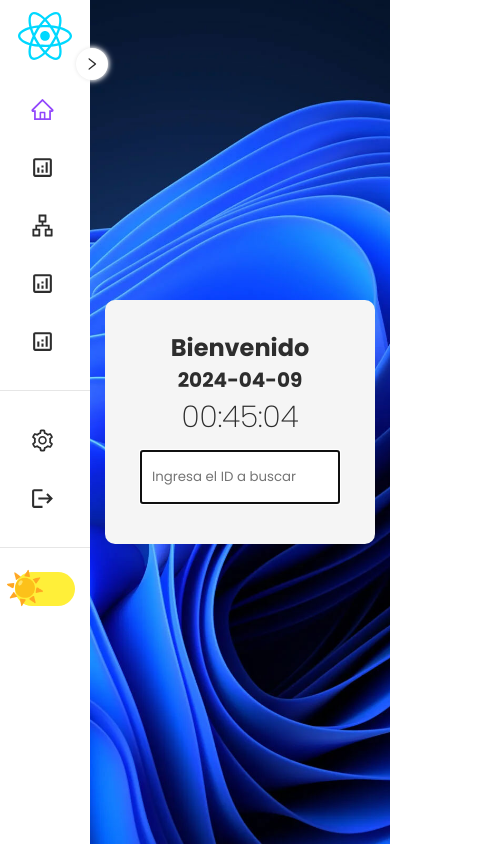
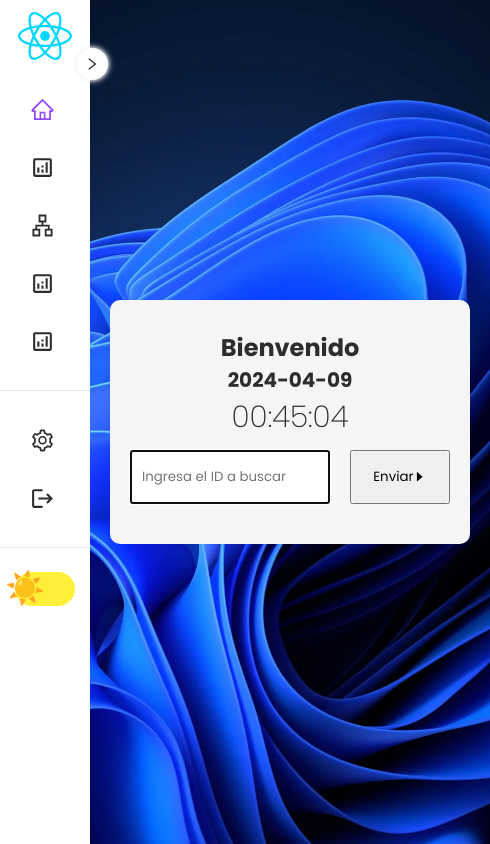
Before and after one commit to th3liquid/gym-2024, a React (Vite) app: page / in a window 390 px wide. Shown: the whole page, 490 px wide, since content can reach past the window. Built offline with nearby package versions, Linux system fonts and the light colour scheme; no server answers.

Commit message:
responsive

```diff
--- a/src/pages/Home.jsx
+++ b/src/pages/Home.jsx
@@ -2,6 +2,7 @@ import { useEffect, useState } from "react";
 import styled from "styled-components";
 import { Clock } from "../components/Clock";
 import { Modal } from "../helpers/Modal";
+import { AiFillCaretRight } from "react-icons/ai";
 
 export function Home({usuarios, setUsuarios}) {
 
@@ -75,6 +76,7 @@ export function Home({usuarios, setUsuarios}) {
                 onChange={(e) => setInputValue(e.target.value)}
                 placeholder="Ingresa el ID a buscar"
               />
+              <button  type='submit' >Enviar<AiFillCaretRight /></button>
             </form>
             <Modal nombreUsuario={nombreUsuario} isOpen={isModalOpen} onClose={handleCloseModal} />
           </div>
@@ -92,6 +94,21 @@ const Container =styled.div`
 
   align-content: center;
   height:100vh;
+
+  form {
+    display: flex;
+    align-items: center;
+
+  }
+
+  button {
+
+    width: 20px;
+    display: flex;
+    justify-content: center;
+    align-items: center;
+  }
+
   .tarjetaDash{
 
     margin: auto;
@@ -112,18 +129,21 @@ const Container =styled.div`
 
 
 
+
 }
 
+
+
 form input[type='text'],
-form select,
-form textarea{
-  display: block;
+form input[type='submit'],
+form button{
+  display: flex;
   margin: 10px;
   padding-top: 15px;
   padding-bottom: 15px;
   padding-left:10px;
   padding-right: 10px;
-  min-width: 200px;
+  min-width: 100px;
   max-width: 200px;
 
 
```
